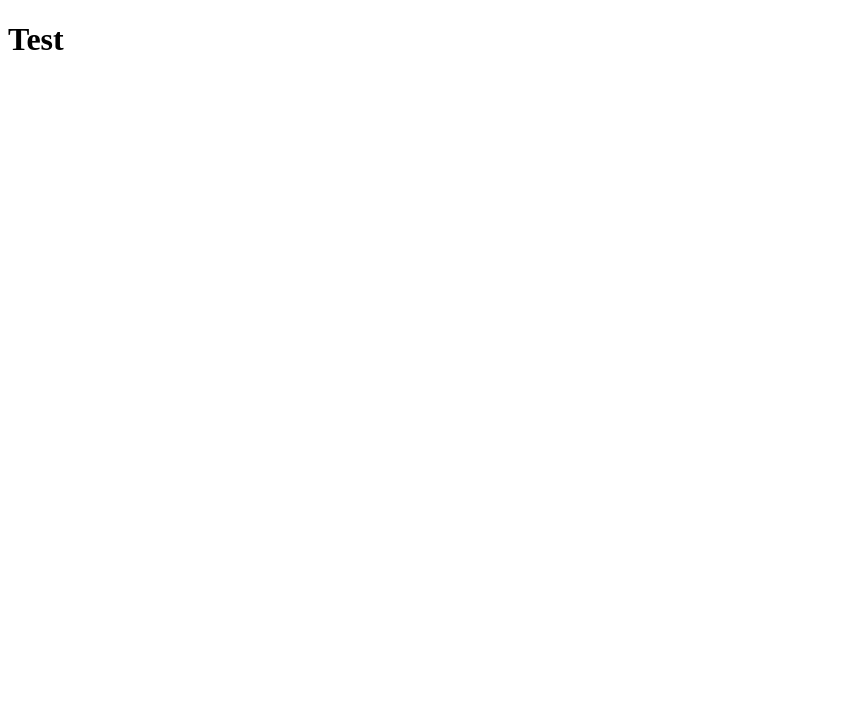
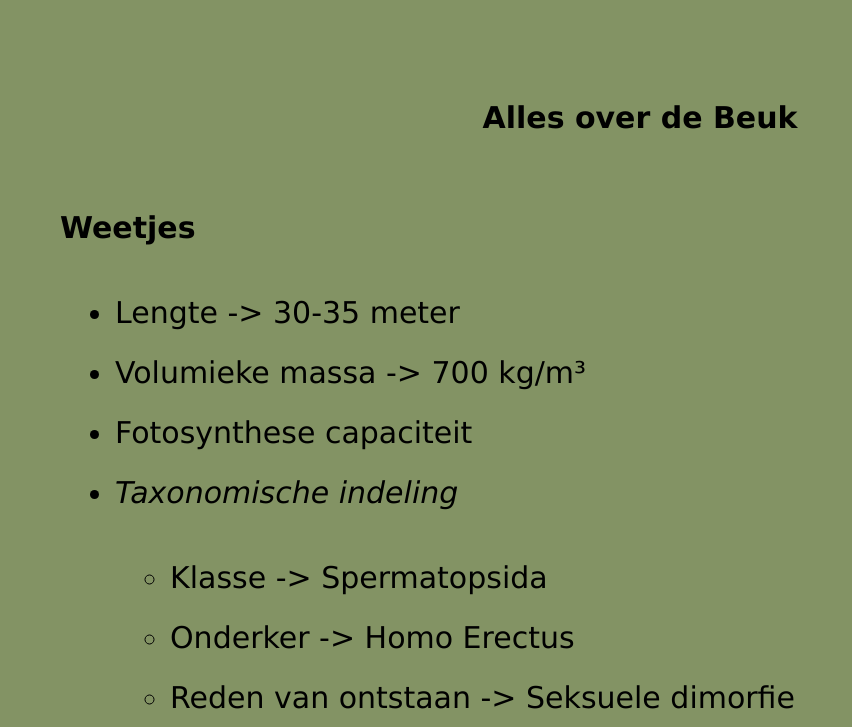
Before and after one commit to RPTVictorD/RPT_Website_VictorD, a plain HTML site: page index.html in a window 1280 px wide. Shown: the top 727 px of the page, without its empty margins (0-852 px from the left). Drawn offline with Linux system fonts and the light colour scheme; files that its build step writes are made by us from their sources.

Commit message:
dinsdag 13 oktober 2026

```diff
--- a/index.html
+++ b/index.html
@@ -3,12 +3,38 @@
 <html lang="nl">
 
 	<head>
+		<meta charset=utf-8>
+		<title> De beuk </title>
+		<link rel="stylesheet" type="text/css" href="opmaak.css">
 	</head>
 
 	<body>
+		<header>
+			<h1>Alles over de Beuk    </h1>
+			<p class="inleiding"></p>
+		</header>
 
-		<h1> Test </h1>
 
+		<main>
+		<h2>Weetjes  </h2>
+			<ul> <!--Hieronder vind je een opsomming van elkele elementen-->
+				<li> Lengte -> 30-35 meter </li>
+				<li> Volumieke massa -> 700 kg/m³ </li>
+				<li> Fotosynthese capaciteit </li>
+				<li id="schuin"> Taxonomische indeling </li>
+					<ul>
+						<li>Klasse -> Spermatopsida</li>
+						<li>Onderker -> Homo Erectus </li>
+						<li>Reden van ontstaan -> Seksuele dimorfie </li>
+					</ul>
+			</ul>
+		</main>
+		<article> <!--Hieronder vind de een afbeelding-->
+			<img src="plaatjes/debeuk.jpg">
+		</article>
+		<footer>
+			&copy;
+		</footer>
 	</body>
 
 
--- a/opmaak.css
+++ /dev/null
@@ -1,4 +0,0 @@
-* {
-	font-size: 16px;
-
-}
--- /dev/null
+++ b/opmaak/opmaak.css
@@ -0,0 +1,22 @@
+* {
+	font-size: 30px;
+	background-color:#839364;
+	font-family:Verdana,sans-serief;
+	margin: 15px;
+	padding-top:10px;
+
+}
+h1{
+	text-align:center;
+
+}
+p.inleiding{
+	font-style : italic;
+	font-weight: bold;
+
+}
+li#schuin{
+
+	font-style:italic;
+
+}
```
Also changed, not shown: plaatjes/debeuk.jpg (added).
